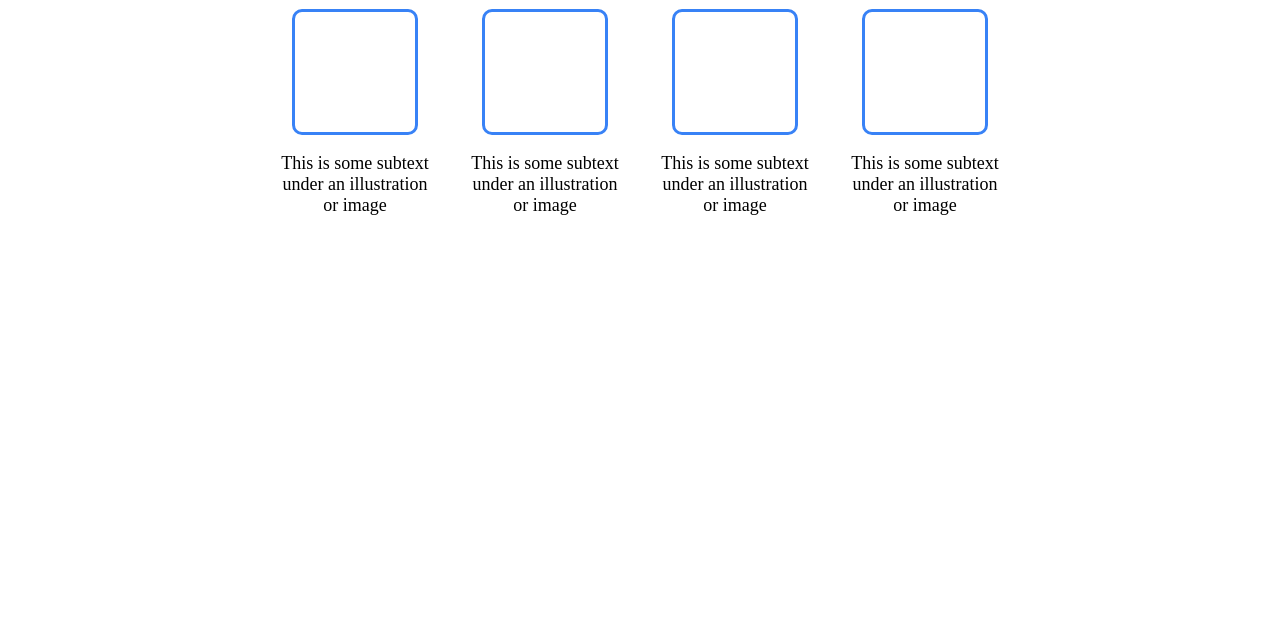
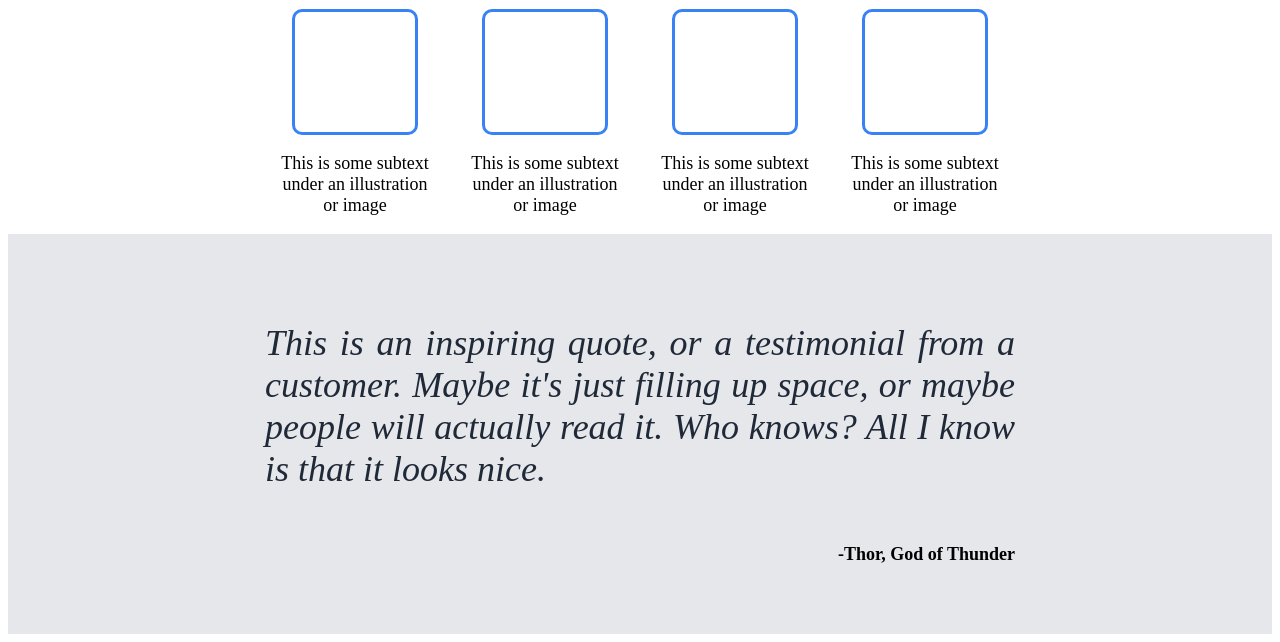
Before and after one commit to bishopme29/odin-landing-page, a plain HTML site: page index.html in a window 1280 px wide. Shown: the part 569-1211 px from the top of the page. Before the commit the page ends 811 px from the top, so only its background shows below. Drawn offline with Linux system fonts and the light colour scheme; a web font is replaced by a local one.

Commit message:
Start and finish third section

```diff
--- a/index.html
+++ b/index.html
@@ -67,8 +67,13 @@
         </div>
 
         <div class="third-section">
+            <h3>This is an inspiring quote, or a testimonial from a customer. Maybe it's just filling
+                up space, or maybe people will actually read it. Who knows? All I know is that it looks nice.
+            </h3>
+            <p class="p-third"><strong>-Thor, God of Thunder</strong></p>
+        </div>
 
-        </div>
+
 
     </body>
 
--- a/styles.css
+++ b/styles.css
@@ -127,3 +127,32 @@ h2 {
     width: 150px;
     text-align: center;
 }
+
+.third-section {
+    background-color: #e5e7eb;
+    display: flex;
+    flex-direction: column;
+    justify-content: center;
+    /* vertical centering */
+    align-items: center;
+    /* horizontal centering */
+    height: 400px;
+    /* or whatever height your section is */
+}
+
+.third-section h3 {
+    font-size: 36px;
+    color: #1f2937;
+    font-style: italic;
+    font-weight: 300;
+    width: 750px;
+    text-align: justify;
+    /* optional, often used for quotes */
+}
+
+.p-third {
+    width: 750px;
+    text-align: right;
+    /* pushes Thor's name to the right */
+    font-size: 18px;
+}
```
